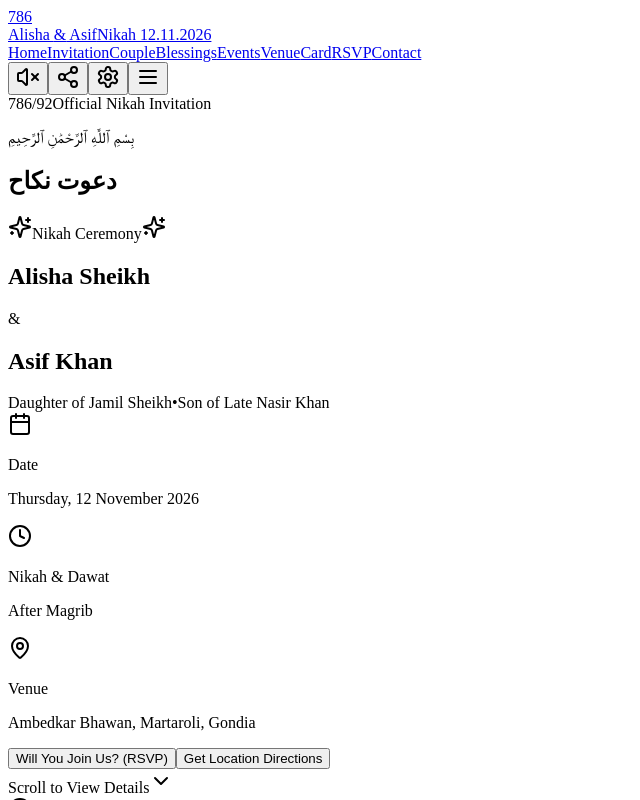
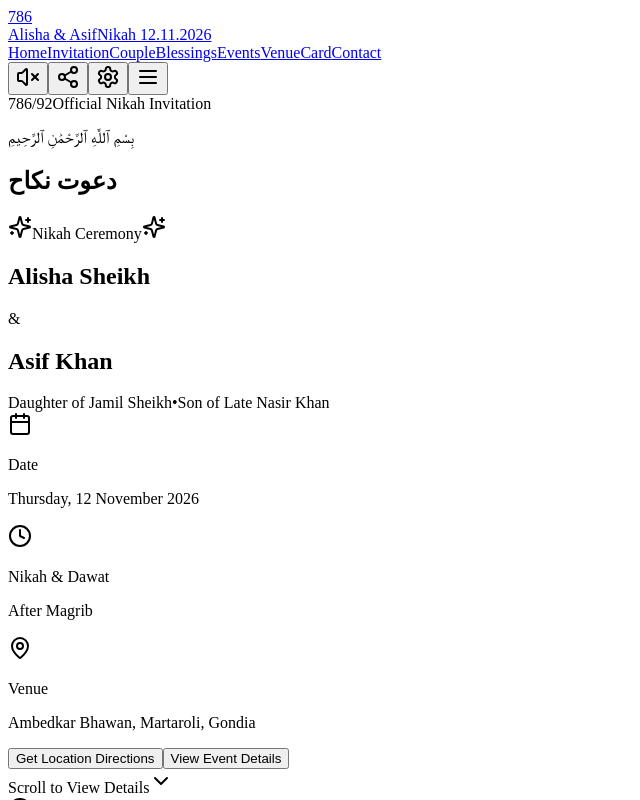
Before and after one commit to mrMohammadRaza/invitation.card, a React (Vite) app: page / in a window 1280 px wide. Both pictures are taken after a click on the button "Enter Invitation". Shown: the top 800 px of the page, without its empty margins (0-640 px from the left). Built offline with nearby package versions, Linux system fonts and the light colour scheme; the HTML template or start-up script is replaced by a standard one; a web font is replaced by a local one.

Commit message:
Remove RSVP section and buttons per user request

```diff
--- a/src/App.jsx
+++ b/src/App.jsx
@@ -10,7 +10,6 @@ import BlessingsSection from './components/BlessingsSection';
 import EventDetails from './components/EventDetails';
 import VenueSection from './components/VenueSection';
 import CardViewer from './components/CardViewer';
-import RSVP from './components/RSVP';
 import Guestbook from './components/Guestbook';
 import Gallery from './components/Gallery';
 import ContactSection from './components/ContactSection';
@@ -99,7 +98,6 @@ export default function App() {
             <EventDetails data={weddingData} />
             <VenueSection data={weddingData} />
             <CardViewer data={weddingData} />
-            <RSVP data={weddingData} />
             <Guestbook data={weddingData} />
             <Gallery data={weddingData} />
             <ContactSection data={weddingData} />
--- a/src/components/Hero.jsx
+++ b/src/components/Hero.jsx
@@ -124,17 +124,17 @@ export default function Hero({ data }) {
           className="flex flex-wrap items-center justify-center gap-4 mt-8"
         >
           <button
-            onClick={() => scrollToSection('#rsvp')}
-            className="px-8 py-3.5 rounded-full bg-gradient-to-r from-[#d4af37] to-[#c59b27] text-[#060b19] font-sans-ui text-xs uppercase tracking-widest font-bold shadow-lg hover:shadow-xl hover:scale-105 transition-all cursor-pointer"
+            onClick={() => scrollToSection('#venue')}
+            className="px-8 py-3.5 rounded-full bg-gradient-to-r from-[#d4af37] via-[#f3e5ab] to-[#c59b27] text-[#060b19] font-sans-ui text-xs uppercase tracking-widest font-bold shadow-lg hover:shadow-xl hover:scale-105 transition-all cursor-pointer"
           >
-            Will You Join Us? (RSVP)
+            Get Location Directions
           </button>
 
           <button
-            onClick={() => scrollToSection('#venue')}
+            onClick={() => scrollToSection('#events')}
             className="px-8 py-3.5 rounded-full bg-[#0a1128]/90 border border-[#d4af37]/50 text-[#f3e5ab] font-sans-ui text-xs uppercase tracking-widest font-semibold hover:bg-[#d4af37]/20 transition-all cursor-pointer"
           >
-            Get Location Directions
+            View Event Details
           </button>
         </motion.div>
 
--- a/src/components/Navbar.jsx
+++ b/src/components/Navbar.jsx
@@ -21,7 +21,6 @@ export default function Navbar({ data, isMuted, onToggleAudio, onOpenAdmin, onSh
     { name: 'Events', href: '#events' },
     { name: 'Venue', href: '#venue' },
     { name: 'Card', href: '#card-viewer' },
-    { name: 'RSVP', href: '#rsvp' },
     { name: 'Contact', href: '#contact' },
   ];
 
```
